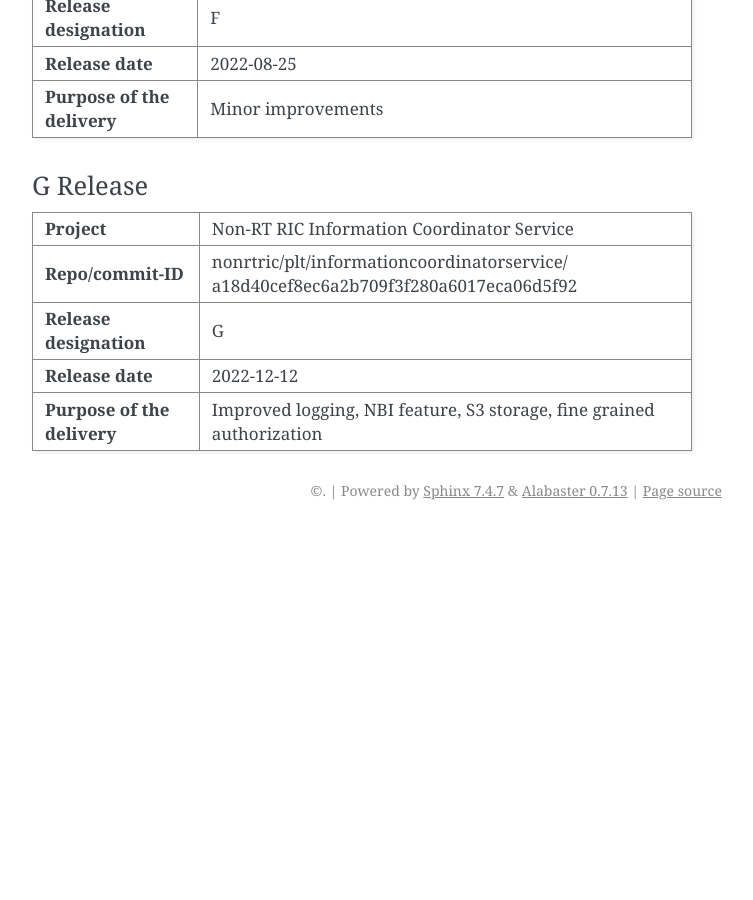
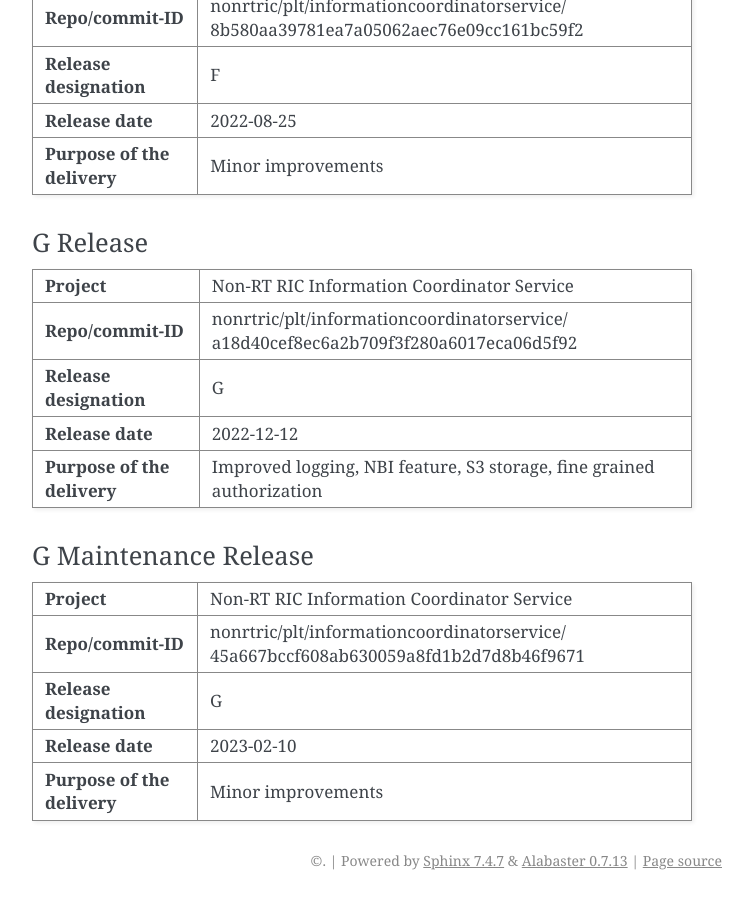
Before and after one commit to o-ran-sc/nonrtric-plt-informationcoordinatorservice, a Sphinx documentation site: the page built from docs/release-notes.rst, in a window 1280 px wide and 900 px high, scrolled down 2714 px. Shown: the whole window, without its empty margins (388-1141 px from the left). Built offline with Sphinx 7.4.7, drawn with Linux system fonts in a browser that asks for light colours; before the commit the page ends 3244 px from its top, so only the background shows below that; some of the changed text lies outside the part shown.

Commit message:
Update releases notes for G Maintenance Release
Issue-ID: NONRTRIC-838
Signed-off-by: ychacon <yennifer.chacon@est.tech>
Change-Id: I3b0acb086ea3d6c972c2111d90a6cd1437fe3c00

```diff
--- a/docs/release-notes.rst
+++ b/docs/release-notes.rst
@@ -40,6 +40,9 @@
 +------------+----------+------------------+--------------------+
 | 2022-12-12 | 1.4.0    | Henrik Andersson | G Release          |
 |            |          |                  |                    |
++------------+----------+------------------+--------------------+
+| 2023-02-10 | 1.4.1    | Yennifer Chacon  | G Maintenance      |
+|            |          |                  | Release            |
 +------------+----------+------------------+--------------------+
 
 
@@ -200,3 +203,23 @@
 |                             | grained authorization                             |
 |                             |                                                   |
 +-----------------------------+---------------------------------------------------+
+
+G Maintenance Release
+---------------------
++-----------------------------+---------------------------------------------------+
+| **Project**                 | Non-RT RIC Information Coordinator Service        |
+|                             |                                                   |
++-----------------------------+---------------------------------------------------+
+| **Repo/commit-ID**          | nonrtric/plt/informationcoordinatorservice/       |
+|                             | 45a667bccf608ab630059a8fd1b2d7d8b46f9671          |
+|                             |                                                   |
++-----------------------------+---------------------------------------------------+
+| **Release designation**     | G                                                 |
+|                             |                                                   |
++-----------------------------+---------------------------------------------------+
+| **Release date**            | 2023-02-10                                        |
+|                             |                                                   |
++-----------------------------+---------------------------------------------------+
+| **Purpose of the delivery** | Minor improvements                                |
+|                             |                                                   |
++-----------------------------+---------------------------------------------------+
```
